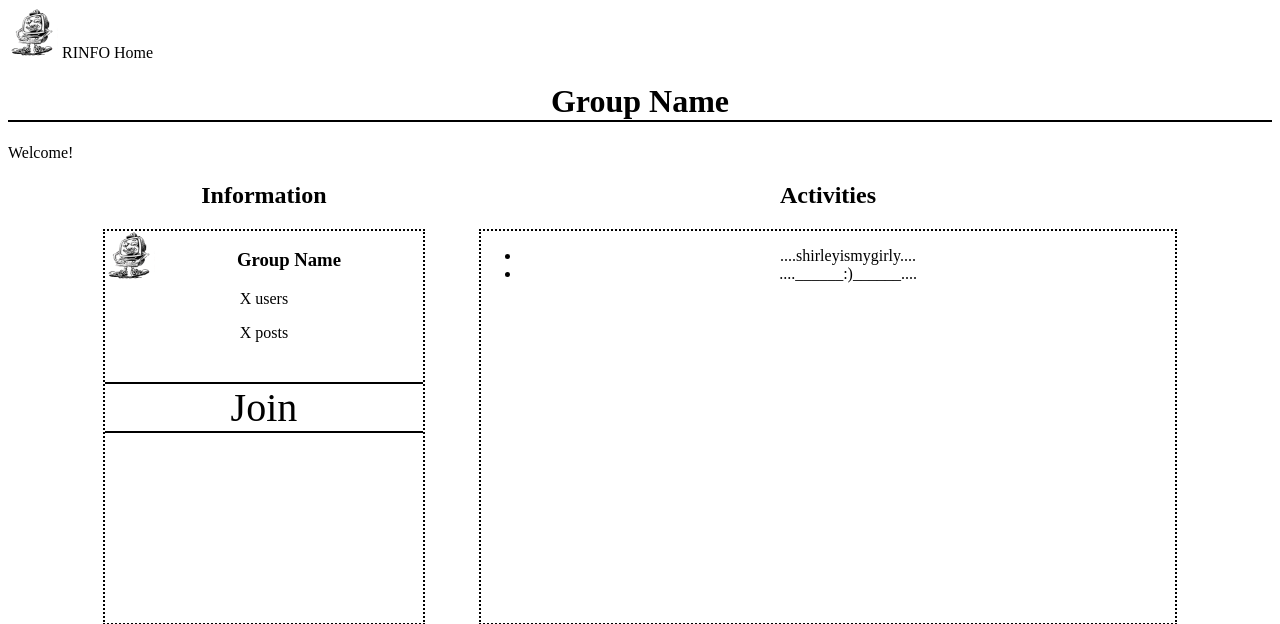
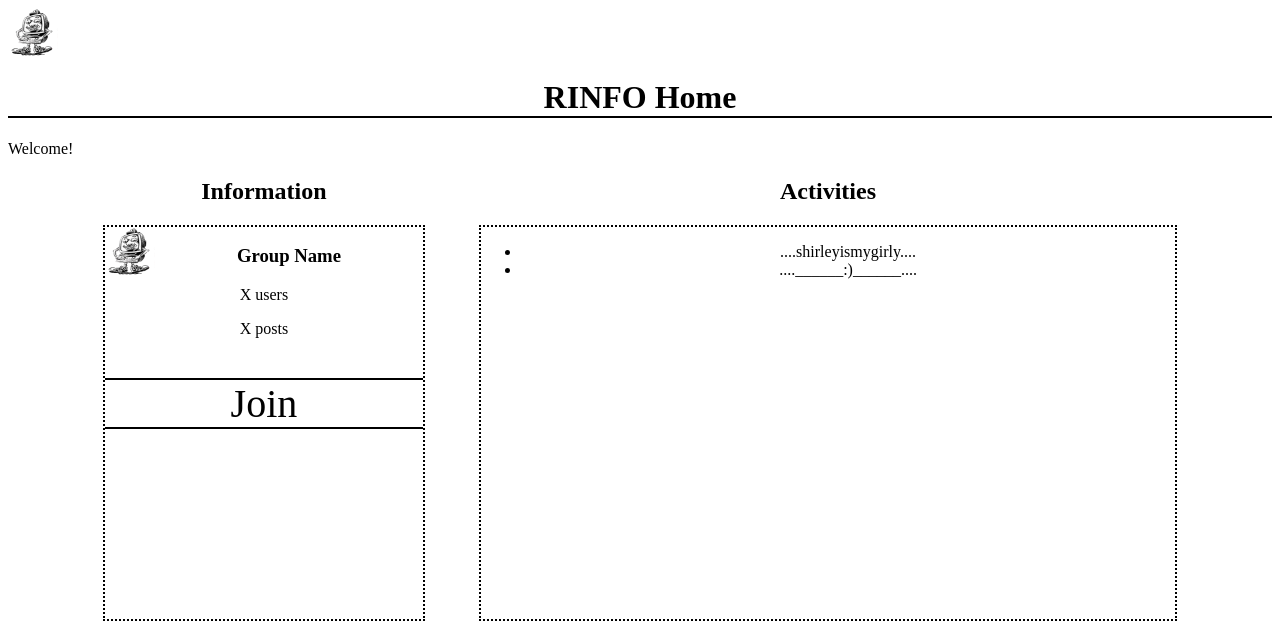
Before and after one commit to hbh7/RINFO, a PHP site: page /index.php in a window 1280 px wide. Shown: the top 624 px of the page. Run offline with PHP 8.4, Linux system fonts and the light colour scheme.

Commit message:
did some cleaning and generated proper HTML
wrote some comments
figured out how echo works with HTML
TO DO:
- add a search button/field - I might take Zhaoxi's code from the homepage and put it in the header so that it is consistent across all pages
- add some kind of login box or field or something

```diff
--- a/resources/templates/header.php
+++ b/resources/templates/header.php
@@ -9,6 +9,7 @@
         // the following line assigns the absolute path of the currently executing script to $file
         $file = $_SERVER["SCRIPT_FILENAME"];
         $bool = $doc->loadHTMLFile($file);
+        // this is a (functional) placeholder for now - I can modify this code to get the text from any element in the file and use said text as the page title
         $titles = $doc->getElementsByTagname("title");
         $out = array();
         foreach($titles as $item) {
@@ -16,7 +17,5 @@
         }
         // $out[0]; contains the text contained in the <title> tag in the html file where this file is include'd
         // now I have to generate some html so that this text isn't just floating around on the page
-
-        echo $out[0];
+        echo "<h1 class='page_title'>".$out[0]."</h1>";
     ?>
-    <h1 class="group_name"> Group Name </h1>
```
